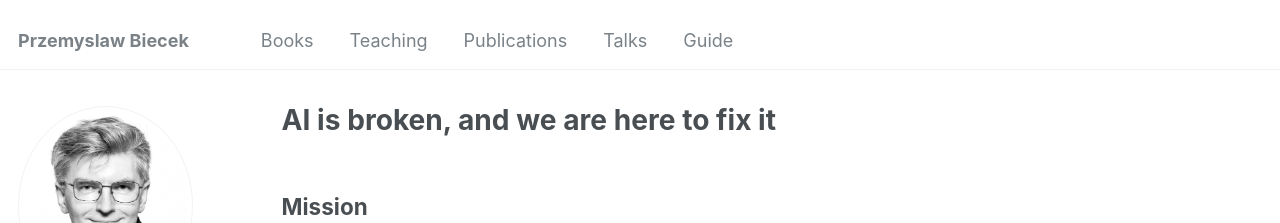
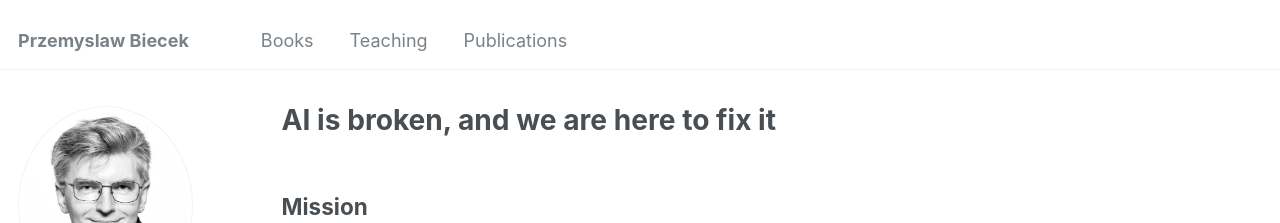
Before and after one commit to pbiecek/pbiecek.github.io, a Jekyll site: the page built from _pages/about.md, in a window 1280 px wide. Shown: the top 223 px of the page. Built offline with Jekyll 4.4.1, drawn with Linux system fonts in a browser that asks for light colours; some web fonts are replaced.

Commit message:
temporary fix

```diff
--- a/_data/navigation.yml
+++ b/_data/navigation.yml
@@ -8,9 +8,3 @@ main:
 
   - title: "Publications"
     url: /publications/
-
-  - title: "Talks"
-    url: /talks/
-
-  - title: "Guide"
-    url: /markdown/
```
